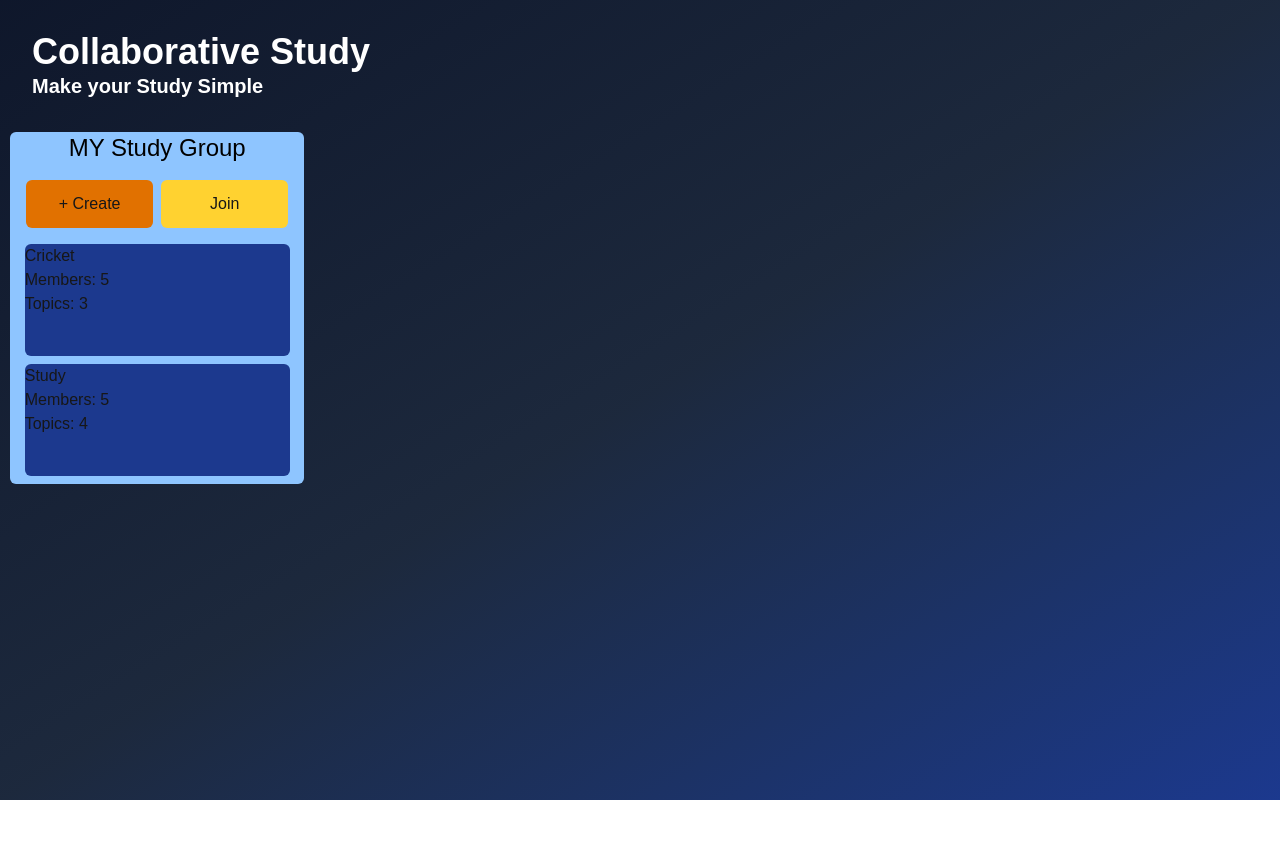
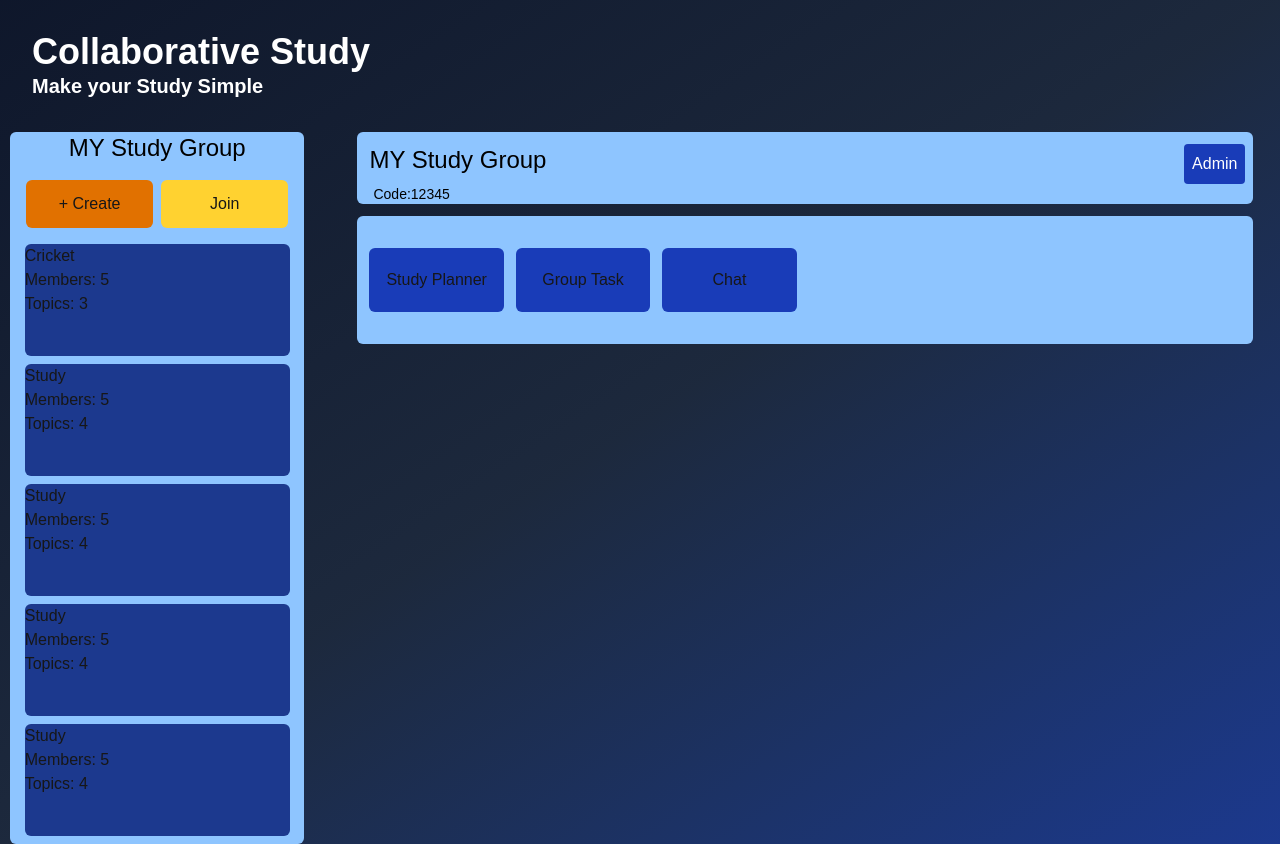
Before and after one commit to Qadeer572/StudyBuddy_Frontend, a Next.js app: page /groupStudy in a window 1280 px wide. Before the commit the page ends 800 px from the top, so only its background shows below. Built offline with nearby package versions, Linux system fonts and the light colour scheme.

Commit message:
----------o bhai -------

```diff
--- a/src/app/groupStudy/page.tsx
+++ b/src/app/groupStudy/page.tsx
@@ -19,7 +19,7 @@ export default function GroupStudyPage() {
     );
 
     return (
-        <div className=" flex flex-col min-h-screen bg-gradient-to-br from-slate-900 via-slate-800 to-blue-900">
+        <div className=" flex flex-col md:mx-auto min-h-screen bg-gradient-to-br from-slate-900 via-slate-800 to-blue-900">
             <div>
                 <h1 className="text-2xl sm:text-3xl md:text-4xl font-bold  text-white p-4 sm:p-6 md:p-8 font-cursive">
                 Collaborative Study
@@ -27,8 +27,8 @@ export default function GroupStudyPage() {
                 </h1>
                 <h2 className="p-0 ml-7 mt-0"></h2>
             </div>
-            <div className="flex">
-                 <div className="flex flex-col  bg-blue-300 md:ml-2.5 mx-auto rounded-md w-[90%]  lg:w-[23%] h-auto ">
+            <div className="flex  flex-col lg:flex-row w-full ">
+                 <div className="flex flex-col  bg-blue-300 lg:ml-2.5 mx-auto rounded-md w-[90%]  lg:w-[23%] h-auto ">
                     <div className="flex  text-2xl justify-center ">
                        <h1 className=" text-black items-center">MY Study Group</h1>
                     </div>
@@ -39,7 +39,35 @@ export default function GroupStudyPage() {
                     <div className="flex flex-col  ">
                         <GroupCard groupId={1} title="Cricket" totalMembers={5} totalTopics={3}/>
                         <GroupCard groupId={2} title="Study" totalMembers={5} totalTopics={4}/>
+                        <GroupCard groupId={2} title="Study" totalMembers={5} totalTopics={4}/>
+                        <GroupCard groupId={2} title="Study" totalMembers={5} totalTopics={4}/>
+                        <GroupCard groupId={2} title="Study" totalMembers={5} totalTopics={4}/>
                     </div>
+                 </div>
+                 <div className="lg:w-[70%] w-[90%] mx-auto"> {/* Start from righ compnent  */}
+                    <div className="flex flex-col sm:mt-3 md:mt-3 lg:mt-0 mt-3  mb-3  bg-blue-300 w-[100%]  rounded-md">  {/*  compnonent 1 Group detail with code */ }
+                    <div className="flex flex-col ml-3">
+                        <div className="flex flex-row my-3  mb-0">
+                            <div className="flex text-2xl ">
+                            <h1 className=" text-black items-center ">MY Study Group</h1>
+                            </div>
+                            <div className="bg-blue-800 ml-auto mr-2 text-white p-2 rounded">Admin</div>
+                        </div>
+                        <div className="flex items-center text-xl text-black">
+                            <span className="text-sm font-normal ml-1">Code:12345</span>
+                        </div>
+
+
+                    </div>
+                    </div>
+                    <div className="flex flex-row sm:mt-3 md:mt-3 lg:mt-0 mb-3 mt-3 h-[8rem] bg-blue-300 w-[100%] lg:h-[8rem] rounded-md">  {/*  compnonent 1 Group detail with code */ }
+                      <div className="flex h-[50%] w-[100%] my-auto justify-center lg:justify-start">
+                        <button className="bg-blue-800 ml-3 w-[25%] lg:w-[15%] rounded-md">Study Planner</button>
+                        <button className="bg-blue-800 ml-3 w-[25%] lg:w-[15%] rounded-md">Group Task</button>
+                        <button className="bg-blue-800 ml-3 w-[25%] lg:w-[15%] rounded-md">Chat</button>
+                      </div>
+                    </div>
+
                  </div>
             </div>
 
```
